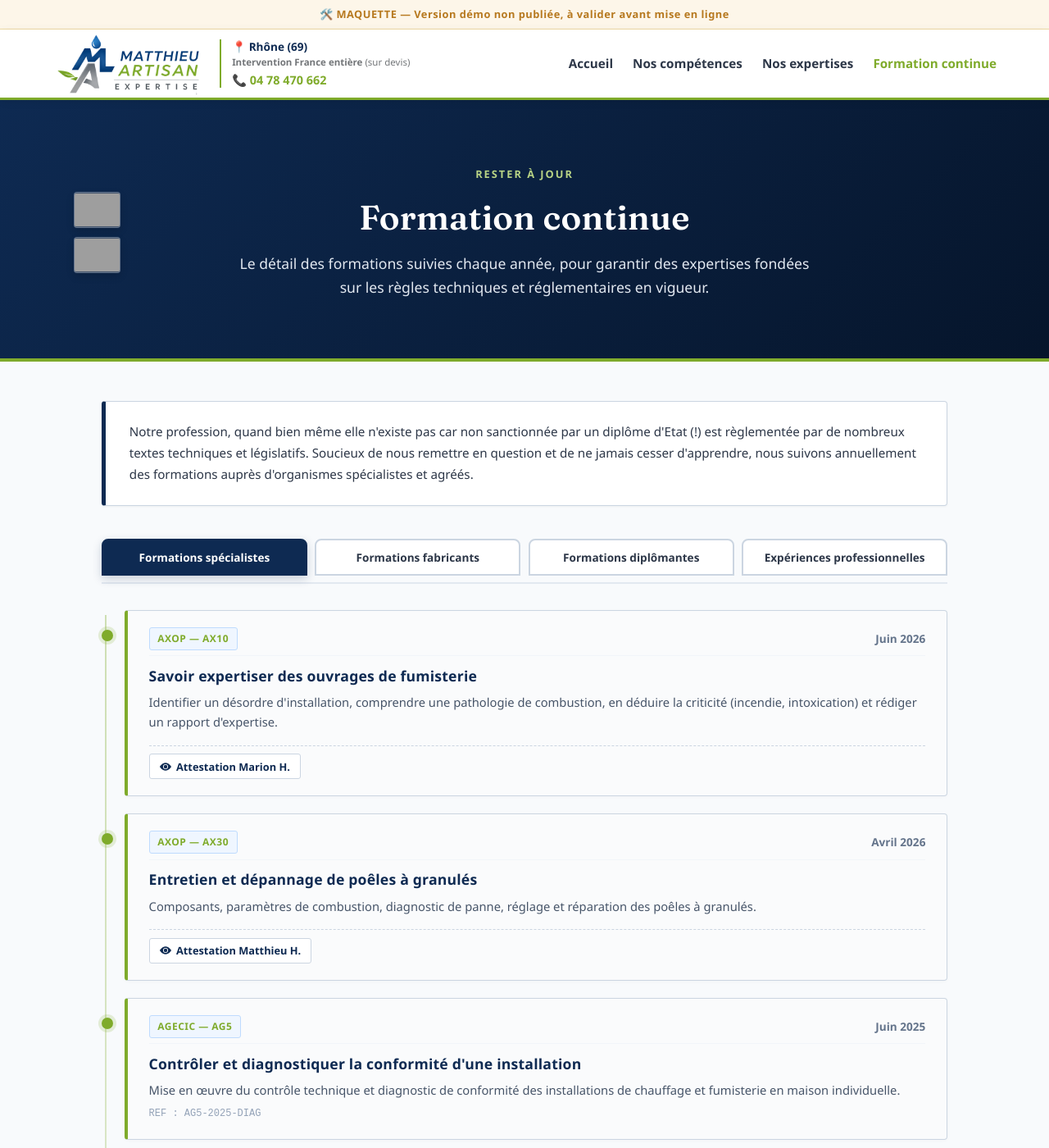
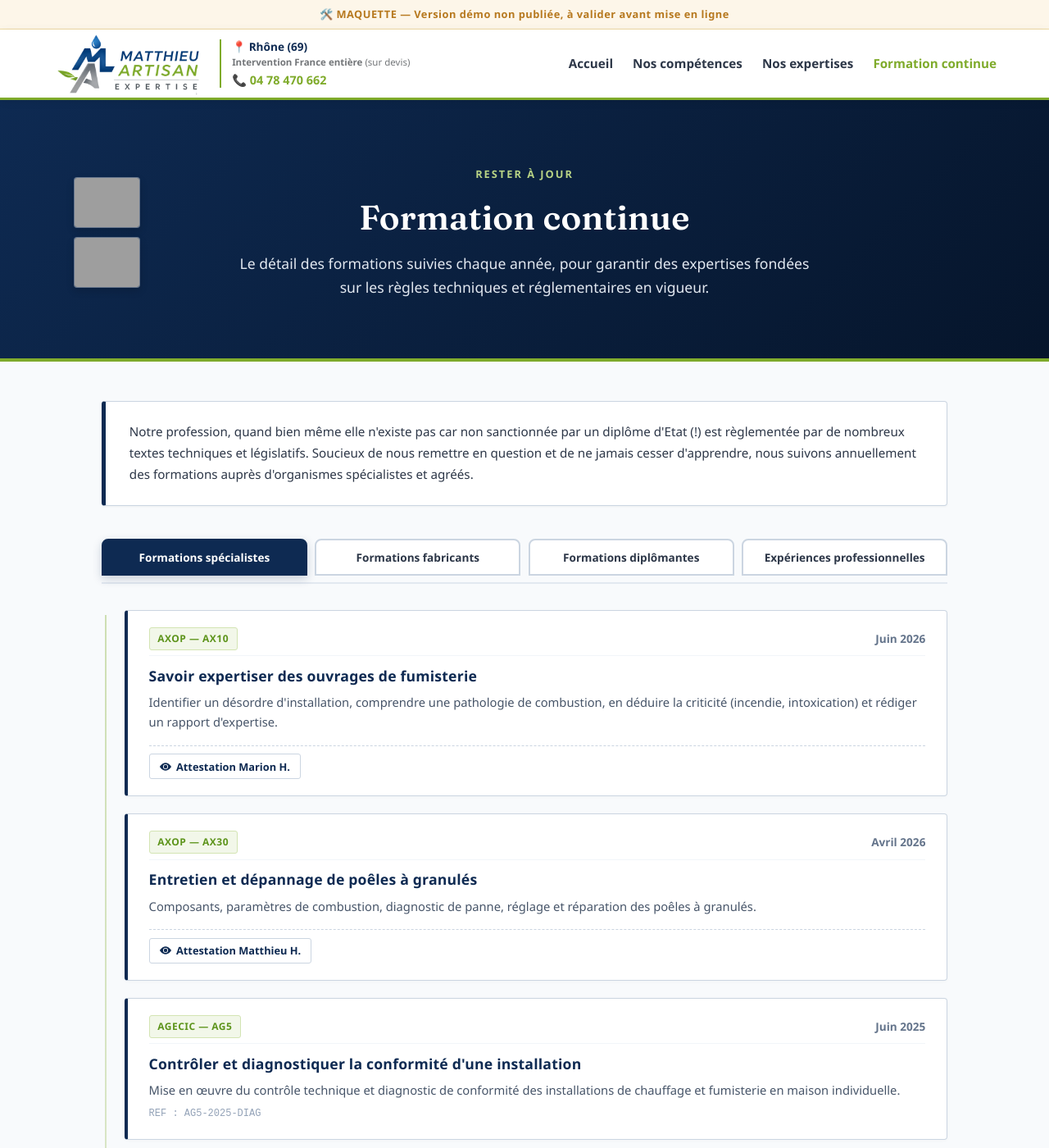
Before and after one commit to MATTHIEUARTISAN/MATTHIEUARTISAN, a Jekyll site: the page built from expertise-demo-formations.html, in a window 1280 px wide and 1400 px high. Shown: the whole window at 82% size. Built offline with Jekyll 4.4.1, drawn with Linux system fonts in a browser that asks for light colours; some web fonts are replaced; grey boxes are pictures that could not be loaded.

Commit message:
Add files via upload

```diff
--- a/expertise-demo-formations.html
+++ b/expertise-demo-formations.html
@@ -87,24 +87,6 @@ page_key: formations
 
         .timeline-item.in-view { opacity: 1; transform: translateY(0); }
 
-        .timeline-item::before {
-            content: "";
-            position: absolute;
-            left: -28px;
-            top: 1.5rem;
-            width: 10px;
-            height: 10px;
-            border-radius: 50%;
-            background: #ffffff;
-            border: 2px solid var(--logo-green);
-            z-index: 1;
-        }
-
-        .timeline-item.highlight::before {
-            background: var(--logo-green);
-            box-shadow: 0 0 0 4px rgba(127, 171, 43, 0.18);
-        }
-
         .timeline-card {
             background: #ffffff;
             border-radius: 4px;
@@ -112,15 +94,10 @@ page_key: formations
             border-left: 4px solid var(--logo-navy);
             padding: 1.25rem 1.6rem;
             box-shadow: 0 1px 4px rgba(0,0,0,0.03);
-            transition: border-color 0.2s, box-shadow 0.2s, transform 0.2s;
+            transition: box-shadow 0.2s;
         }
 
-        .timeline-item.highlight .timeline-card {
-            border-left-color: var(--logo-green);
-            background-color: #fafbfc;
-        }
-
-        .timeline-card:hover { border-color: #94a3b8; box-shadow: 0 5px 16px rgba(0,0,0,0.09); transform: translateX(4px); }
+        .timeline-card:hover { box-shadow: 0 4px 12px rgba(0,0,0,0.08); }
 
         .card-header {
             display: flex;
@@ -133,23 +110,18 @@ page_key: formations
             border-bottom: 1px solid #f1f5f9;
         }
 
+        /* Badge d'organisme/norme : vert, uniforme pour toutes les cartes */
         .badge-organism {
             font-family: 'Segoe UI', Tahoma, Geneva, Verdana, sans-serif;
             font-size: 0.75rem;
             font-weight: 700;
-            color: var(--logo-navy);
-            background-color: var(--bg-card-accent);
-            border: 1px solid var(--legal-border);
+            color: var(--logo-green-hover);
+            background-color: #f2f7e9;
+            border: 1px solid #d3e4b3;
             padding: 0.2rem 0.6rem;
             border-radius: 3px;
             text-transform: uppercase;
             letter-spacing: 0.5px;
-        }
-
-        .timeline-item.highlight .badge-organism {
-            color: var(--logo-green);
-            background-color: #eff6ff;
-            border-color: #bfdbfe;
         }
 
         .badge-date {
@@ -282,7 +254,7 @@ page_key: formations
         }
 
         .rge-card img {
-            height: 38px;
+            height: 56px;
             width: auto;
             display: block;
             margin: 0;
@@ -293,7 +265,7 @@ page_key: formations
         @media (max-width: 834px) {
             .hero-container { flex-direction: column; gap: 1.1rem; }
             .hero-rge-logos { position: static; flex-direction: row; justify-content: center; gap: 0.7rem; }
-            .rge-card img { height: 32px; }
+            .rge-card img { height: 44px; }
         }
     </style>
 </head>
```
